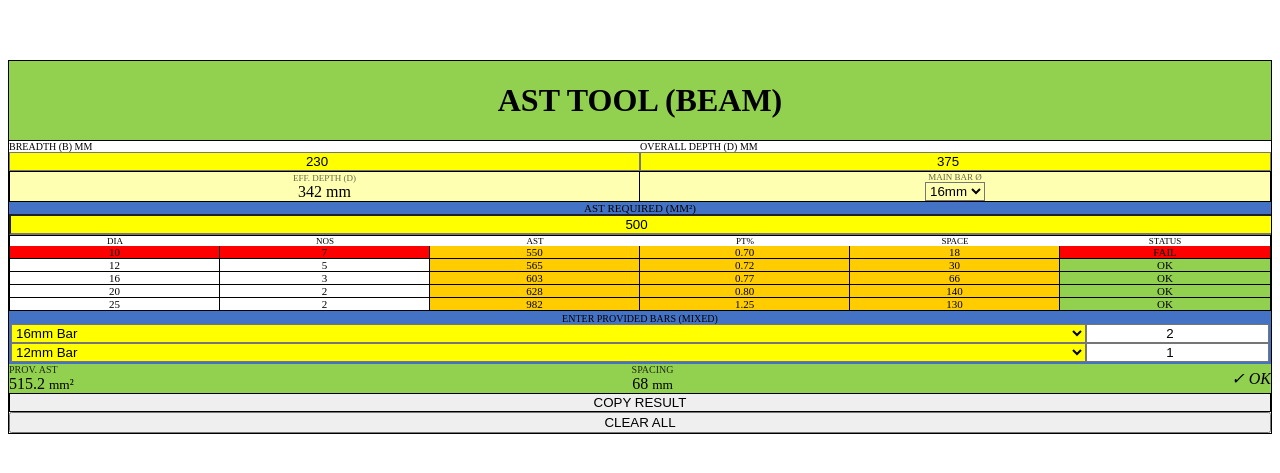
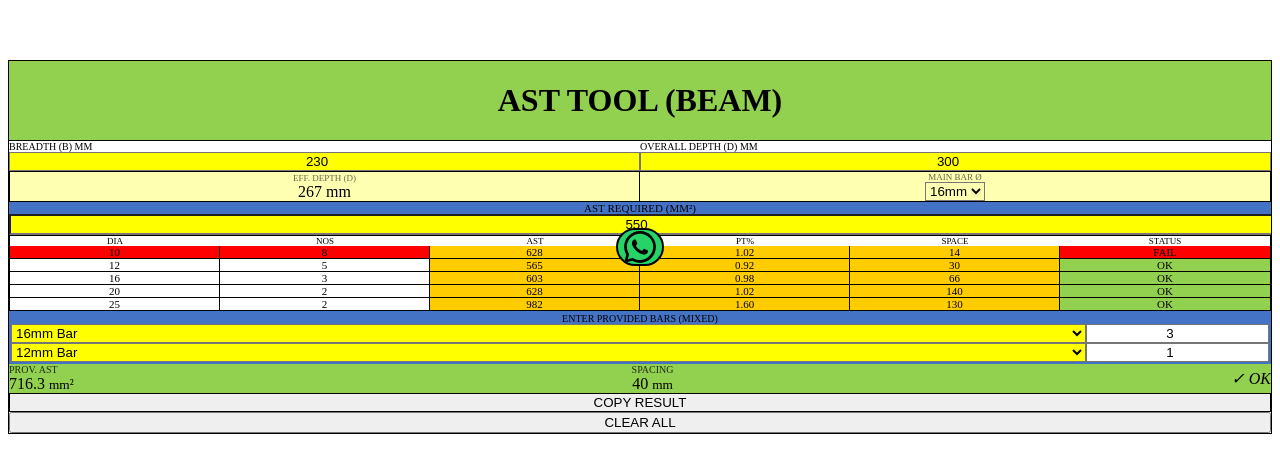
Before and after one commit to Movieeesss/AST-TOOL, a React (Vite) app: page / in a window 1280 px wide. Shown: the part 161-634 px from the top of the page. Built offline with nearby package versions, Linux system fonts and the light colour scheme.

Commit message:
Update AstTool.tsx

```diff
--- a/src/AstTool.tsx
+++ b/src/AstTool.tsx
@@ -3,14 +3,14 @@ import React, { useState, useMemo } from 'react';
 const AstTool = () => {
   const initialInputs = {
     breadth: '230',
-    overallDepth: '375',
-    reqAst: '500',
+    overallDepth: '300',
+    reqAst: '550',
     cover: '25',
     mainDia: '16'
   };
 
   const initialManual = {
-    m1: { dia: 16, nos: '2' },
+    m1: { dia: 16, nos: '3' },
     m2: { dia: 12, nos: '1' }
   };
 
@@ -61,14 +61,22 @@ const AstTool = () => {
     setInputs(prev => ({ ...prev, [name]: value }));
   };
 
+  const getReportText = () => {
+    return `*AST TOOL (BEAM) REPORT*%0A---------------------------%0A*Size:* ${inputs.breadth} x ${inputs.overallDepth} mm%0A*Req. Ast:* ${inputs.reqAst} mm²%0A%0A*Provided:*%0A- ${manual1.nos}nos ${manual1.dia}mm%0A- ${manual2.nos}nos ${manual2.dia}mm%0A%0A*Prov. Ast:* ${totalProvAst.toFixed(2)} mm²%0A*Spacing:* ${mixedSpace.toFixed(0)} mm%0A*Status:* ${designOk ? '✅ DESIGN OK' : '❌ DESIGN FAIL'}`;
+  };
+
+  const sendWhatsApp = () => {
+    window.open(`https://wa.me/?text=${getReportText()}`, '_blank');
+  };
+
   const copyToClipboard = () => {
-    const text = `*AST TOOL (BEAM) REPORT*\nSize: ${inputs.breadth}x${inputs.overallDepth}\nReq Ast: ${inputs.reqAst}\nProv: ${totalProvAst.toFixed(2)}mm²\nStatus: ${designOk ? 'OK' : 'FAIL'}`;
+    const text = getReportText().replace(/%0A/g, '\n').replace(/\*/g, '');
     navigator.clipboard.writeText(text);
     alert("Report copied!");
   };
 
   return (
-    <div className="min-h-screen bg-white font-sans flex items-center justify-center p-2 selection:bg-blue-100">
+    <div className="min-h-screen bg-white font-sans flex items-center justify-center p-2 selection:bg-blue-100 relative">
       <div className="flex flex-col space-y-2 max-w-md w-full border border-gray-100 shadow-xl rounded-lg overflow-hidden">
 
         {/* Header */}
@@ -87,7 +95,6 @@ const AstTool = () => {
             <input name="overallDepth" type="number" value={inputs.overallDepth} onChange={handleChange} className="bg-[#ffff00] text-center text-2xl font-black py-2 rounded-sm outline-none border border-black/5" />
           </div>
 
-          {/* Info Row (Clear All removed from here) */}
           <div className="grid grid-cols-2 bg-[#ffff00]/30 border border-black/10 rounded-sm overflow-hidden h-14">
             <div className="flex flex-col items-center justify-center border-r border-black/10">
               <span className="text-[9px] font-black opacity-60 uppercase tracking-tighter">Eff. Depth (d)</span>
@@ -131,20 +138,24 @@ const AstTool = () => {
           <div className="rounded-sm overflow-hidden border-2 border-[#4472c4]">
             <div className="bg-[#4472c4] text-white text-[10px] font-black py-2 text-center uppercase tracking-widest">Enter Provided Bars (Mixed)</div>
             <div className="p-2 space-y-2 bg-gray-50">
-              {[ {v: manual1, s: setManual1}, {v: manual2, s: setManual2} ].map((row, i) => (
-                <div key={i} className="flex gap-2">
-                  <select value={row.v.dia} onChange={(e) => row.s({...row.v, dia: Number(e.target.value)})} className="flex-1 bg-[#ffff00] font-black p-2 rounded-sm outline-none border border-black/10 text-lg">
-                    {diameters.map(d => <option key={d} value={d}>{d}mm Bar</option>)}
-                  </select>
-                  <input type="number" value={row.v.nos} onChange={(e) => row.s({...row.v, nos: e.target.value})} className="w-24 bg-white border border-gray-300 text-center font-black text-2xl rounded-sm shadow-inner" placeholder="Nos" />
-                </div>
-              ))}
+              <div className="flex gap-2">
+                <select value={manual1.dia} onChange={(e) => setManual1({...manual1, dia: Number(e.target.value)})} className="flex-1 bg-[#ffff00] font-black p-2 rounded-sm outline-none border border-black/10 text-lg">
+                  {diameters.map(d => <option key={d} value={d}>{d}mm Bar</option>)}
+                </select>
+                <input type="number" value={manual1.nos} onChange={(e) => setManual1({...manual1, nos: e.target.value})} className="w-24 bg-white border border-gray-300 text-center font-black text-2xl rounded-sm shadow-inner" placeholder="Nos" />
+              </div>
+              <div className="flex gap-2">
+                <select value={manual2.dia} onChange={(e) => setManual2({...manual2, dia: Number(e.target.value)})} className="flex-1 bg-[#ffff00] font-black p-2 rounded-sm outline-none border border-black/10 text-lg">
+                  {diameters.map(d => <option key={d} value={d}>{d}mm Bar</option>)}
+                </select>
+                <input type="number" value={manual2.nos} onChange={(e) => setManual2({...manual2, nos: e.target.value})} className="w-24 bg-white border border-gray-300 text-center font-black text-2xl rounded-sm shadow-inner" placeholder="Nos" />
+              </div>
             </div>
           </div>
 
           {/* Status Bar */}
           <div className={`p-4 flex justify-between items-center rounded-sm transition-all duration-300 ${designOk ? 'bg-[#92d050]' : 'bg-[#ff0000] text-white'}`}>
-            <div className="leading-tight">
+            <div className="leading-tight text-left">
               <span className="text-[10px] font-black uppercase block opacity-80">Prov. Ast</span>
               <span className="text-2xl font-black">{totalProvAst.toFixed(1)} <small className="text-xs">mm²</small></span>
             </div>
@@ -155,7 +166,7 @@ const AstTool = () => {
             <div className="text-3xl font-black italic tracking-tighter">{designOk ? '✓ OK' : '✕ FAIL'}</div>
           </div>
 
-          {/* Action Buttons (Clear All moved here) */}
+          {/* Action Buttons */}
           <div className="space-y-2 pb-2">
             <button onClick={copyToClipboard} className="w-full bg-[#efefef] text-black py-4 font-black uppercase text-xs tracking-widest rounded-sm border border-gray-300 active:bg-gray-200 shadow-md">
               Copy Result
@@ -166,6 +177,18 @@ const AstTool = () => {
           </div>
         </div>
       </div>
+
+      {/* Floating WhatsApp Button */}
+      <button
+        onClick={sendWhatsApp}
+        className="fixed bottom-6 right-6 bg-[#25D366] text-white p-4 rounded-full shadow-2xl active:scale-90 transition-transform flex items-center justify-center border-2 border-white"
+        style={{ zIndex: 1000 }}
+      >
+        <svg xmlns="http://www.w3.org/2000/svg" width="32" height="32" fill="currentColor" viewBox="0 0 16 16">
+          <path d="M13.601 2.326A7.854 7.854 0 0 0 7.994 0C3.627 0 .068 3.558.064 7.926c0 1.399.366 2.76 1.06 3.973L0 16l4.104-1.076a7.858 7.858 0 0 0 3.888 1.029h.001c4.368 0 7.926-3.558 7.93-7.93a7.856 7.856 0 0 0-2.331-5.669zM7.994 14.521a6.573 6.573 0 0 1-3.356-.92l-.24-.144-2.494.654.666-2.433-.156-.251a6.56 6.56 0 0 1-1.007-3.505c0-3.626 2.957-6.584 6.591-6.584a6.56 6.56 0 0 1 4.66 1.931 6.557 6.557 0 0 1 1.928 4.66c-.004 3.639-2.961 6.592-6.592 6.592zm3.615-4.934c-.197-.099-1.17-.578-1.353-.646-.182-.065-.315-.099-.445.099-.133.197-.513.646-.627.775-.114.133-.232.148-.43.05-.197-.1-.836-.308-1.592-.985-.59-.525-.985-1.175-1.103-1.372-.114-.198-.011-.304.088-.403.087-.088.197-.232.296-.346.1-.114.133-.198.198-.33.065-.134.034-.248-.015-.347-.05-.099-.445-1.076-.612-1.47-.16-.389-.323-.335-.445-.34-.114-.007-.247-.007-.38-.007a.729.729 0 0 0-.529.247c-.182.198-.691.677-.691 1.654 0 .977.71 1.916.81 2.049.098.133 1.394 2.132 3.383 2.992.47.205.84.326 1.129.418.475.152.904.129 1.246.08.38-.058 1.171-.48 1.338-.943.164-.464.164-.86.114-.943-.049-.084-.182-.133-.38-.232z"/>
+        </svg>
+      </button>
+
     </div>
   );
 };
```
